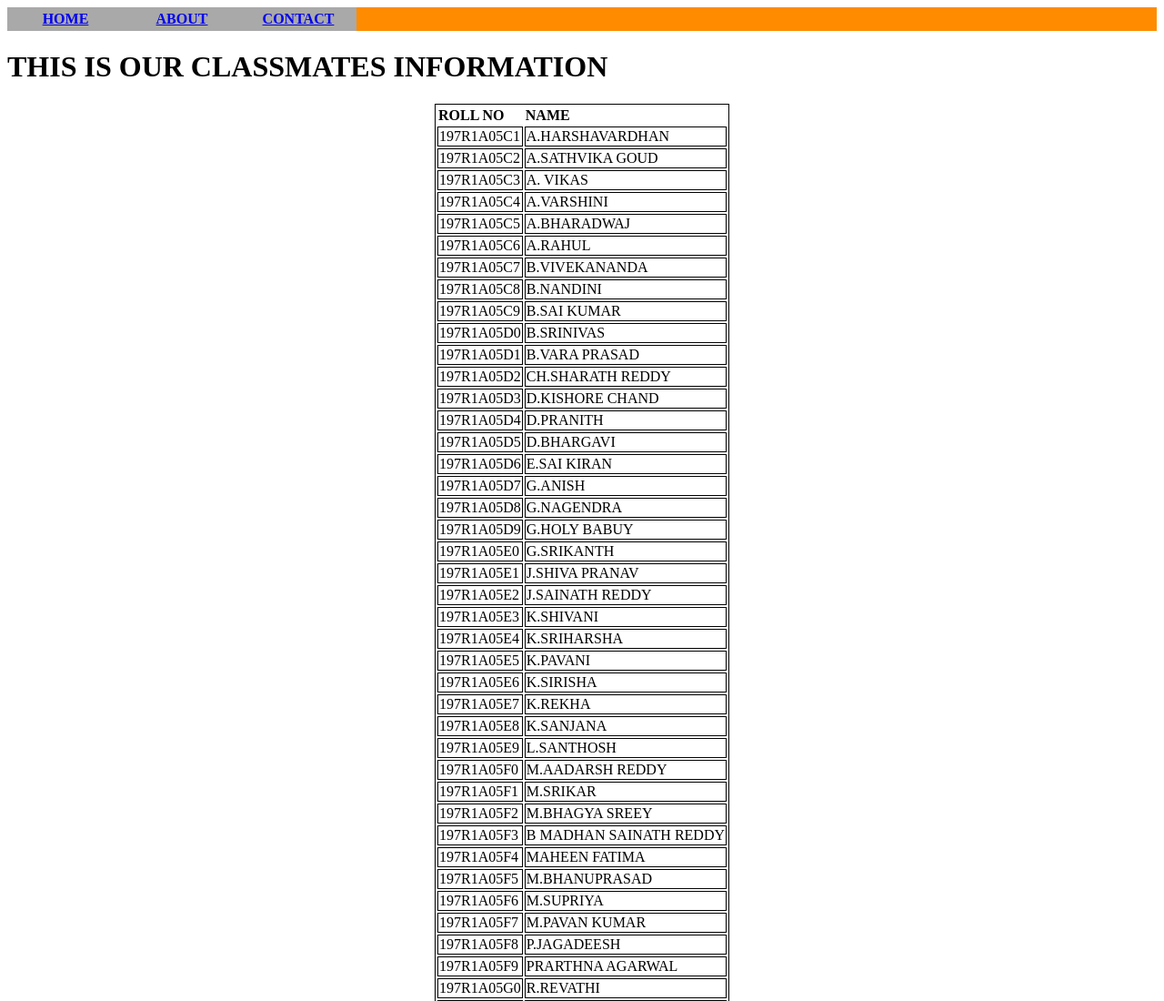
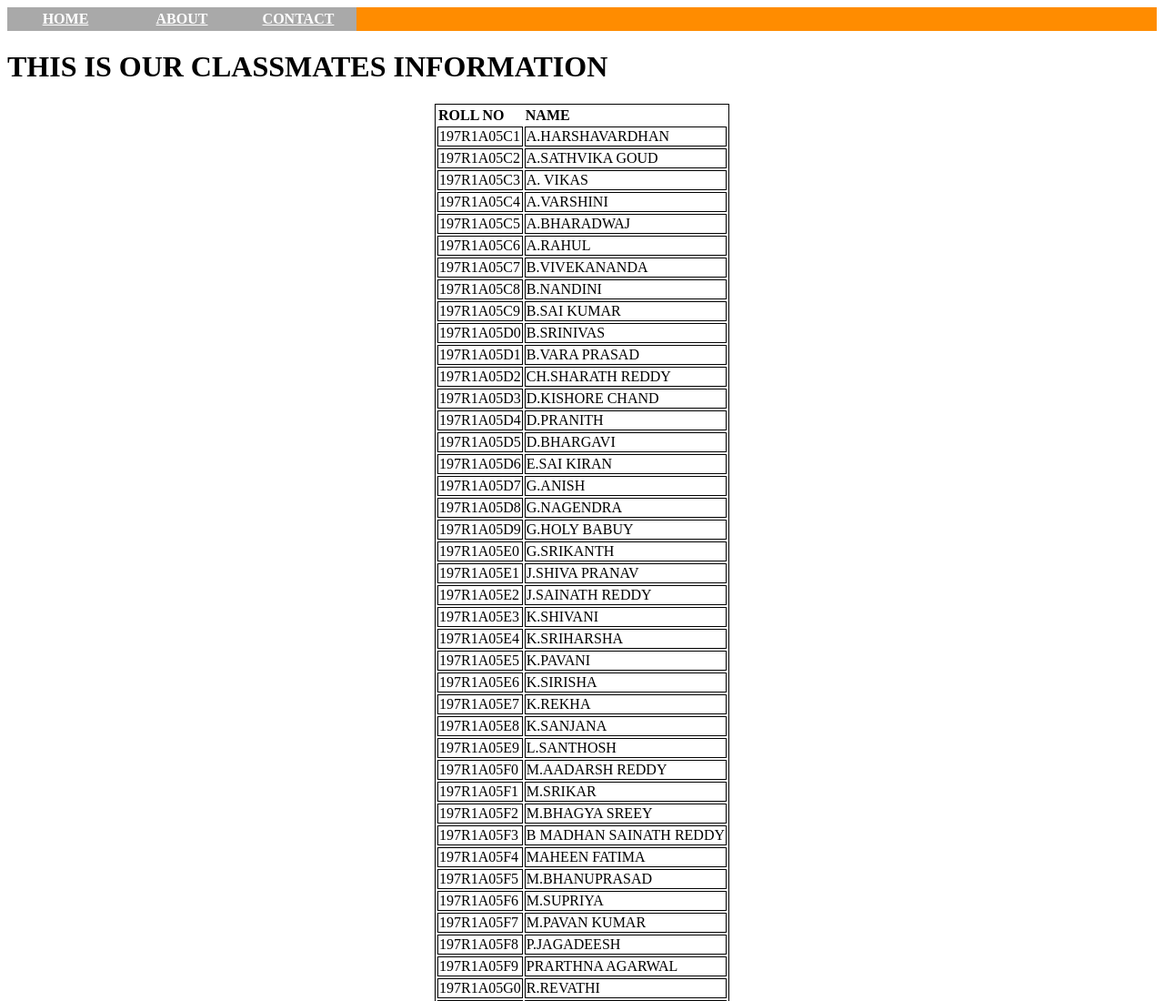
Before and after one commit to Bandarisaikumar/bandarisaikumarcmrtc.github.io, a plain HTML site: page saiabout.html in a window 1280 px wide. Shown: the top 1100 px of the page at 91% size. Drawn offline with Linux system fonts and the light colour scheme.

Commit message:
changes in about page

```diff
--- a/saiabout.html
+++ b/saiabout.html
@@ -23,7 +23,7 @@
 
             display: block;
             font-weight: bold;
-            colour:#FFFFFF;
+            color:#FFFFFF;
              background-color:darkgrey;
             width: 120px;
             text-align-last: center;
```
